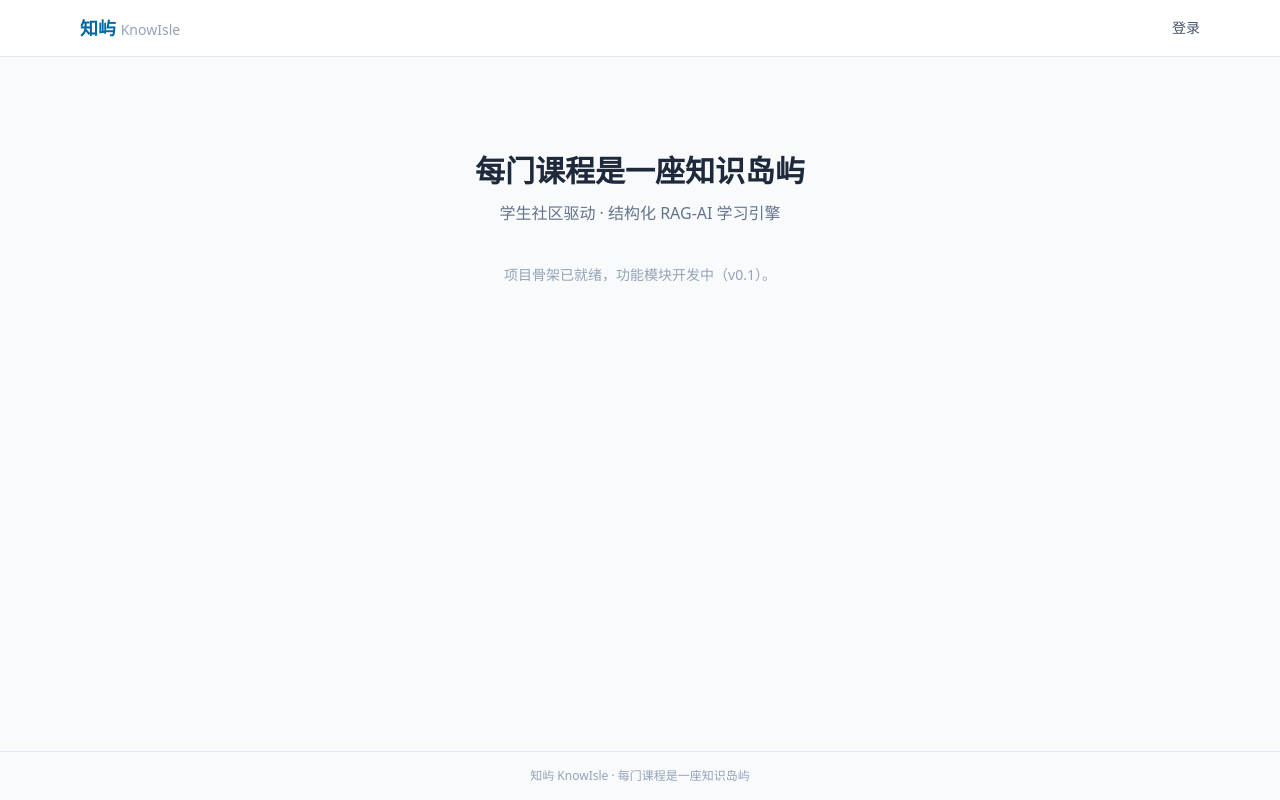
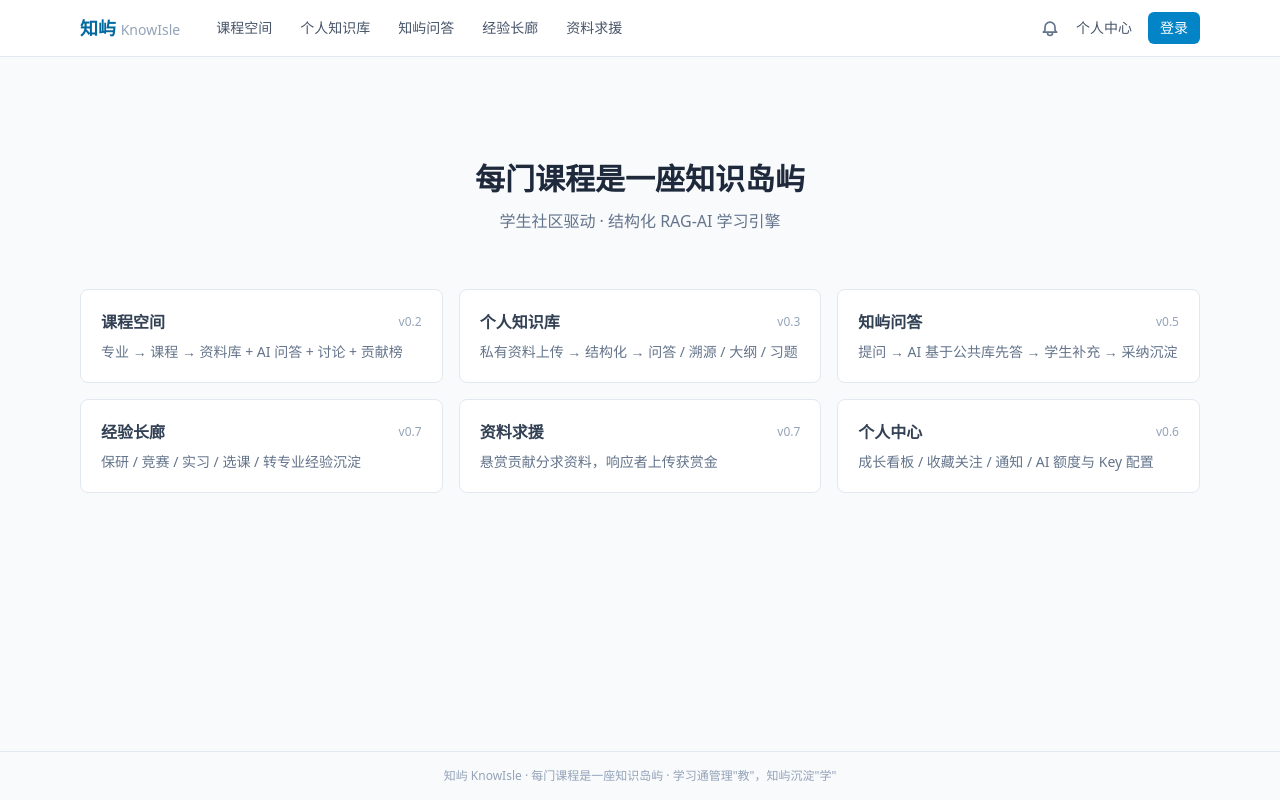
Before and after one commit to Tony142857/KnowIsle, a FastAPI app: page / in a window 1280 px wide. Run offline with FastAPI, Linux system fonts and the light colour scheme; some libraries are stand-ins or nearby versions.

Commit message:
feat(web): 完成 v0.1 Jinja2 基础布局
- 全站导航栏：五板块入口 + 当前页高亮 + 通知未读角标（HTMX 30s 轮询）
- 六板块占位页（标注交付版本）+ HTML 404 页（API 404 保持统一 JSON 错误体）
- GET /api/notifications/unread-count 占位接口
- 修复 /{page} 占位通配遮蔽 /healthz 的路由注册顺序问题
- 首页改为六板块总览卡片
- 冒烟测试扩至 7 例（页面/404/角标接口）

```diff
--- a/app/api/notifications.py
+++ b/app/api/notifications.py
@@ -4,4 +4,13 @@ from fastapi import APIRouter
 
 router = APIRouter(prefix="/notifications", tags=["notifications"])
 
+
+@router.get("/unread-count")
+async def unread_count() -> dict:
+    """导航栏未读角标轮询（HTMX 每 30s）。
+
+    TODO(v0.6): 接入登录态后按当前用户统计 notifications 未读数。
+    """
+    return {"unread": 0}
+
 # TODO(v0.6): GET /、POST /read
--- a/app/main.py
+++ b/app/main.py
@@ -2,8 +2,11 @@
 
 from pathlib import Path
 
-from fastapi import FastAPI
+from fastapi import FastAPI, Request
+from fastapi.responses import JSONResponse
 from fastapi.staticfiles import StaticFiles
+from fastapi.templating import Jinja2Templates
+from starlette.exceptions import HTTPException as StarletteHTTPException
 
 from app.api import api_router
 from app.config import get_settings
@@ -17,13 +20,27 @@ def create_app() -> FastAPI:
     app = FastAPI(title=f"{settings.site_name} KnowIsle")
 
     app.mount("/static", StaticFiles(directory=BASE_DIR / "web" / "static"), name="static")
-    app.include_router(api_router, prefix="/api")
-    app.include_router(pages.router)
 
     @app.get("/healthz", include_in_schema=False)
     async def healthz() -> dict:
         return {"status": "ok"}
 
+    app.include_router(api_router, prefix="/api")
+    app.include_router(pages.router)  # 含 /{page} 占位通配，必须最后注册
+
+    @app.exception_handler(StarletteHTTPException)
+    async def http_exception_handler(request: Request, exc: StarletteHTTPException):
+        """API 请求返回统一错误体 {"detail": ...}（§12）；页面请求 404 渲染模板。
+
+        越权访问统一返回 404 而非 403，避免暴露资源存在性（§3.2）。
+        """
+        if request.url.path.startswith("/api/") or exc.status_code != 404:
+            return JSONResponse({"detail": exc.detail}, status_code=exc.status_code)
+        templates = Jinja2Templates(directory=BASE_DIR / "web" / "templates")
+        return templates.TemplateResponse(
+            request, "404.html", {"active": ""}, status_code=404
+        )
+
     return app
 
 
--- a/app/web/routes/pages.py
+++ b/app/web/routes/pages.py
@@ -2,22 +2,59 @@
 
 from pathlib import Path
 
-from fastapi import APIRouter, Request
+from fastapi import APIRouter, HTTPException, Request
 from fastapi.templating import Jinja2Templates
 
 router = APIRouter(include_in_schema=False)
 templates = Jinja2Templates(directory=Path(__file__).resolve().parents[1] / "templates")
 
+# 社区板块（§4.2），用于 /boards/{board} 校验
+BOARDS = {
+    "qa": ("知屿问答", "v0.5"),
+    "experience": ("经验长廊", "v0.7"),
+    "bounty": ("资料求援", "v0.7"),
+    "discuss": ("讨论区", "v0.5"),
+}
+
+# 板块占位页配置：路由 → (板块名, 交付版本, 说明, 导航高亮键)
+PLACEHOLDER_PAGES = {
+    "majors": ("课程空间", "v0.2", "专业 → 课程 → 资料库 + AI 问答 + 讨论 + 贡献榜", "majors"),
+    "library": ("个人知识库", "v0.3", "私有资料上传 → 结构化 → 问答 / 溯源 / 大纲 / 习题 / 串讲", "library"),
+    "me": ("个人中心", "v0.6", "成长看板 / 我的上传与审核进度 / 收藏关注 / 通知 / AI 额度与 Key 配置", ""),
+}
+
 
 @router.get("/")
 async def index(request: Request):
-    return templates.TemplateResponse(request, "index.html")
+    return templates.TemplateResponse(request, "index.html", {"active": ""})
 
 
 @router.get("/login")
 async def login(request: Request):
-    return templates.TemplateResponse(request, "login.html")
+    return templates.TemplateResponse(request, "login.html", {"active": ""})
 
 
-# TODO(v0.2+): /majors、/courses/{id}、/library、/boards/{board}、/posts/{id}、
-#              /me、/review、/admin 等页面路由按板块拆分为独立模块
+@router.get("/boards/{board}")
+async def board(request: Request, board: str):
+    if board not in BOARDS:
+        raise HTTPException(status_code=404)
+    name, version = BOARDS[board]
+    return templates.TemplateResponse(
+        request, "placeholder.html",
+        {"name": name, "version": version, "note": "", "active": board},
+    )
+
+
+@router.get("/{page}")
+async def placeholder_page(request: Request, page: str):
+    """板块占位页：/majors、/library、/me（其余路径交给 FastAPI 默认 404）。"""
+    if page not in PLACEHOLDER_PAGES:
+        raise HTTPException(status_code=404)
+    name, version, note, active = PLACEHOLDER_PAGES[page]
+    return templates.TemplateResponse(
+        request, "placeholder.html",
+        {"name": name, "version": version, "note": note, "active": active},
+    )
+
+
+# TODO(v0.2+): 各板块页面就绪后删除占位路由，按板块拆分为独立路由模块
--- a/app/web/templates/base.html
+++ b/app/web/templates/base.html
@@ -12,22 +12,77 @@
   {% block head %}{% endblock %}
 </head>
 <body class="bg-slate-50 text-slate-800 min-h-screen flex flex-col">
-  <header class="bg-white border-b border-slate-200">
-    <nav class="max-w-6xl mx-auto px-4 h-14 flex items-center justify-between">
-      <a href="/" class="text-lg font-bold text-sky-700">知屿 <span class="text-sm font-normal text-slate-400">KnowIsle</span></a>
-      <div class="flex items-center gap-4 text-sm">
-        {# TODO(v0.6): 通知未读角标（HTMX 每 30s 轮询 /api/notifications） #}
-        <a href="/login" class="text-slate-600 hover:text-sky-700">登录</a>
+  {# ===== 导航栏（§13 通用交互规范：含通知未读角标，30s 轮询） ===== #}
+  <header class="bg-white border-b border-slate-200 sticky top-0 z-40">
+    <nav class="max-w-6xl mx-auto px-4 h-14 flex items-center gap-6">
+      <a href="/" class="text-lg font-bold text-sky-700 shrink-0">
+        知屿 <span class="text-sm font-normal text-slate-400">KnowIsle</span>
+      </a>
+
+      {# 功能板块入口（§4.2）；active 变量由页面路由传入用于高亮 #}
+      {% set nav_items = [
+        ('majors',     '/majors',            '课程空间'),
+        ('library',    '/library',           '个人知识库'),
+        ('qa',         '/boards/qa',         '知屿问答'),
+        ('experience', '/boards/experience', '经验长廊'),
+        ('bounty',     '/boards/bounty',     '资料求援'),
+      ] %}
+      <div class="hidden md:flex items-center gap-1 text-sm">
+        {% for key, href, label in nav_items %}
+        <a href="{{ href }}"
+           class="px-3 py-1.5 rounded-md transition-colors
+                  {{ 'bg-sky-50 text-sky-700 font-medium' if active == key
+                     else 'text-slate-600 hover:text-sky-700 hover:bg-slate-100' }}">
+          {{ label }}
+        </a>
+        {% endfor %}
+      </div>
+
+      <div class="ml-auto flex items-center gap-4">
+        {# 通知未读角标（模块 B5）：HTMX 加载时 + 每 30s 轮询 #}
+        <a href="/me" class="relative text-slate-500 hover:text-sky-700" title="站内通知"
+           hx-get="/api/notifications/unread-count" hx-trigger="load, every 30s" hx-swap="none">
+          <svg class="w-5 h-5" fill="none" stroke="currentColor" stroke-width="2"
+               viewBox="0 0 24 24" aria-hidden="true">
+            <path stroke-linecap="round" stroke-linejoin="round"
+                  d="M15 17h5l-1.4-1.4A2 2 0 0 1 18 14.2V11a6 6 0 1 0-12 0v3.2a2 2 0 0 1-.6 1.4L4 17h5m6 0v1a3 3 0 1 1-6 0v-1m6 0H9"/>
+          </svg>
+          <span id="notif-badge"
+                class="absolute -top-1 -right-1 hidden min-w-4 h-4 px-1 rounded-full
+                       bg-red-500 text-white text-[10px] leading-4 text-center">0</span>
+        </a>
+        <a href="/me" class="text-sm text-slate-600 hover:text-sky-700">个人中心</a>
+        {# TODO(v0.2): 登录态接入后改为「头像 + 昵称 / 退出」 #}
+        <a href="/login" class="text-sm rounded-md bg-sky-600 text-white px-3 py-1.5 hover:bg-sky-700">登录</a>
       </div>
     </nav>
   </header>
+
+  {# ===== 全局提示（表单提交 / 操作结果的 flash 区域，HTMX 可局部替换） ===== #}
+  <div id="flash" class="max-w-6xl w-full mx-auto px-4 mt-4 empty:mt-0">
+    {% block flash %}{% endblock %}
+  </div>
 
   <main class="flex-1 max-w-6xl w-full mx-auto px-4 py-8">
     {% block content %}{% endblock %}
   </main>
 
   <footer class="border-t border-slate-200 py-4 text-center text-xs text-slate-400">
-    知屿 KnowIsle · 每门课程是一座知识岛屿
+    知屿 KnowIsle · 每门课程是一座知识岛屿 · 学习通管理"教"，知屿沉淀"学"
   </footer>
+
+  {# 未读角标更新：服务端返回 {"unread": n}，>0 时显示数字 #}
+  <script>
+    document.body.addEventListener('htmx:ajaxRequest', function () { /* 保持静默 */ });
+    document.body.addEventListener('htmx:afterRequest', function (evt) {
+      if (!evt.detail.pathInfo || evt.detail.pathInfo.requestPath !== '/api/notifications/unread-count') return;
+      try {
+        var data = JSON.parse(evt.detail.xhr.responseText);
+        var badge = document.getElementById('notif-badge');
+        badge.textContent = data.unread > 99 ? '99+' : data.unread;
+        badge.classList.toggle('hidden', !data.unread);
+      } catch (e) { /* 接口未就绪时忽略 */ }
+    });
+  </script>
 </body>
 </html>
--- a/app/web/templates/index.html
+++ b/app/web/templates/index.html
@@ -1,10 +1,32 @@
 {% extends "base.html" %}
 {% block title %}首页 · 知屿 KnowIsle{% endblock %}
 {% block content %}
-<div class="text-center py-16">
+<div class="text-center py-14">
   <h1 class="text-3xl font-bold text-slate-800">每门课程是一座知识岛屿</h1>
   <p class="mt-3 text-slate-500">学生社区驱动 · 结构化 RAG-AI 学习引擎</p>
-  {# TODO(v0.2): 动态流（关注课程的新资料/热帖）、搜索框、专业入口 #}
-  <p class="mt-10 text-sm text-slate-400">项目骨架已就绪，功能模块开发中（v0.1）。</p>
 </div>
+
+{# 功能板块总览（§4.2），卡片链接到各板块（未就绪的进入占位页） #}
+<div class="grid grid-cols-1 sm:grid-cols-2 lg:grid-cols-3 gap-4">
+  {% set cards = [
+    ('课程空间', '/majors', '专业 → 课程 → 资料库 + AI 问答 + 讨论 + 贡献榜', 'v0.2'),
+    ('个人知识库', '/library', '私有资料上传 → 结构化 → 问答 / 溯源 / 大纲 / 习题', 'v0.3'),
+    ('知屿问答', '/boards/qa', '提问 → AI 基于公共库先答 → 学生补充 → 采纳沉淀', 'v0.5'),
+    ('经验长廊', '/boards/experience', '保研 / 竞赛 / 实习 / 选课 / 转专业经验沉淀', 'v0.7'),
+    ('资料求援', '/boards/bounty', '悬赏贡献分求资料，响应者上传获赏金', 'v0.7'),
+    ('个人中心', '/me', '成长看板 / 收藏关注 / 通知 / AI 额度与 Key 配置', 'v0.6'),
+  ] %}
+  {% for name, href, desc, version in cards %}
+  <a href="{{ href }}"
+     class="block rounded-lg border border-slate-200 bg-white p-5 hover:border-sky-300 hover:shadow-sm transition">
+    <div class="flex items-center justify-between">
+      <h2 class="font-semibold text-slate-700">{{ name }}</h2>
+      <span class="text-xs text-slate-400">{{ version }}</span>
+    </div>
+    <p class="mt-2 text-sm text-slate-500">{{ desc }}</p>
+  </a>
+  {% endfor %}
+</div>
+
+{# TODO(v0.2): 登录后展示动态流（关注课程的新资料/热帖）、搜索框、专业入口 #}
 {% endblock %}
```
Also changed, not shown: app/web/templates/404.html (added, +10 -0 lines), app/web/templates/placeholder.html (added, +11 -0 lines), docs/开发进度与目标.md (+4 -3 lines), tests/test_smoke.py (+33 -1 lines), README.md.
